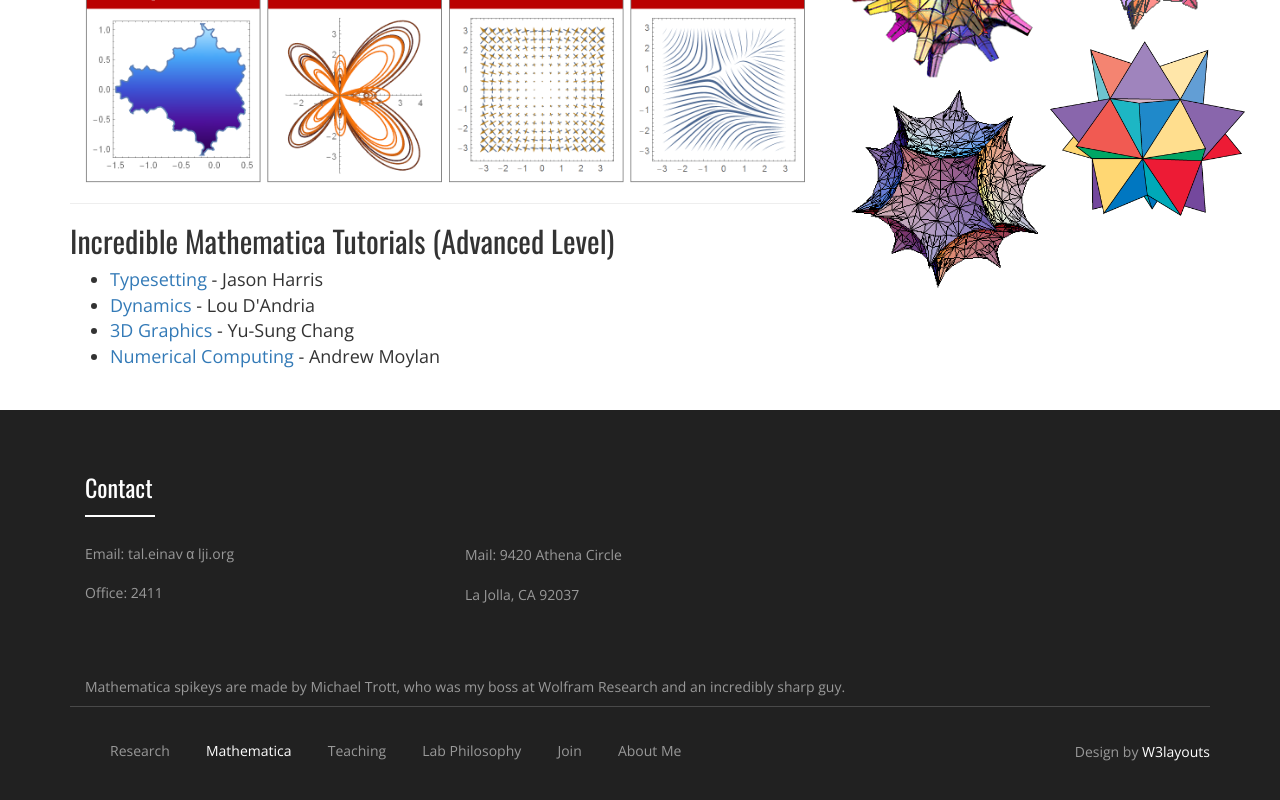
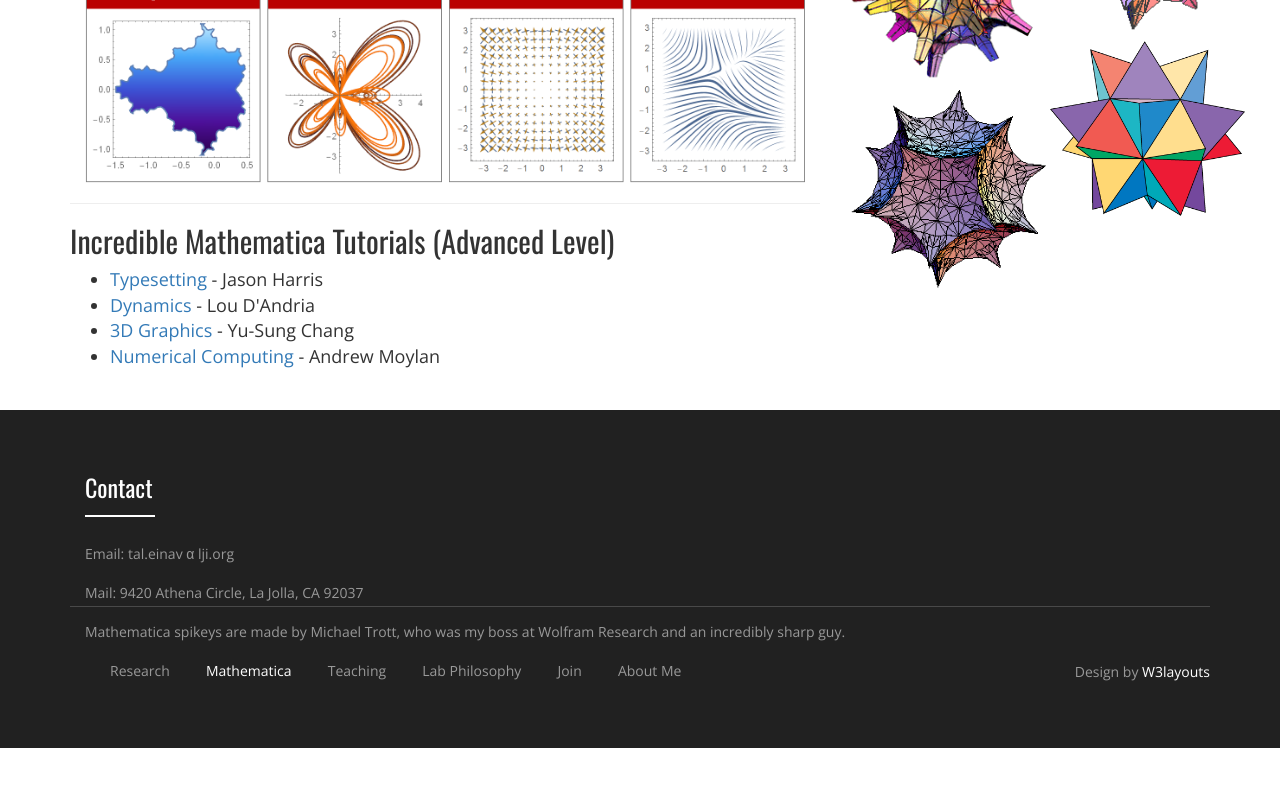
Before and after one commit to TalEinav/TalEinav.github.io, a plain HTML site: page Mathematica.html in a window 1280 px wide. Shown: the part 1291-2091 px from the top of the page. After the commit the page ends 2039 px from the top, so only its background shows below. Drawn offline with nearby package versions, Linux system fonts and the light colour scheme.

Commit message:
Removing office number

```diff
--- a/Mathematica.html
+++ b/Mathematica.html
@@ -267,17 +267,13 @@
 				<div class="col-md-4 footer-grid animated wow slideInLeft" data-wow-delay="0s">
                     <h3>Contact</h3>
                     <p>Email: tal.einav &alpha; lji.org</p>
-                    <p>Office: 2411</p>
-				</div>
-                <div class="col-md-4 footer-grid animated wow slideInLeft" data-wow-delay=".01s">
-                    <br><br><br>
-                    <p>Mail: 9420 Athena Circle</p>
-                    <p>La Jolla, CA 92037</p>
+
+                    <p>Mail: 9420 Athena Circle, La Jolla, CA 92037</p>
                 </div>
 
 
 				<!-- Create some vertical space -->
-				<div class="col-xs-0" style="height:200px;"></div>
+				<div class="col-xs-0" style="height:100px;"></div>
 
 				<div class="col-md-12 footer-grid animated wow slideInLeft" data-wow-delay="0s">
 					<p>  Mathematica spikeys are made by Michael Trott, who was my boss at Wolfram Research and an incredibly sharp guy. </p>
```
Also changed, not shown: Join.html (+2 -6 lines), Lab Philosophy.html (+2 -6 lines), Personal Info.html (+2 -6 lines), Teaching.html (+2 -6 lines), index.html (+2 -6 lines).
